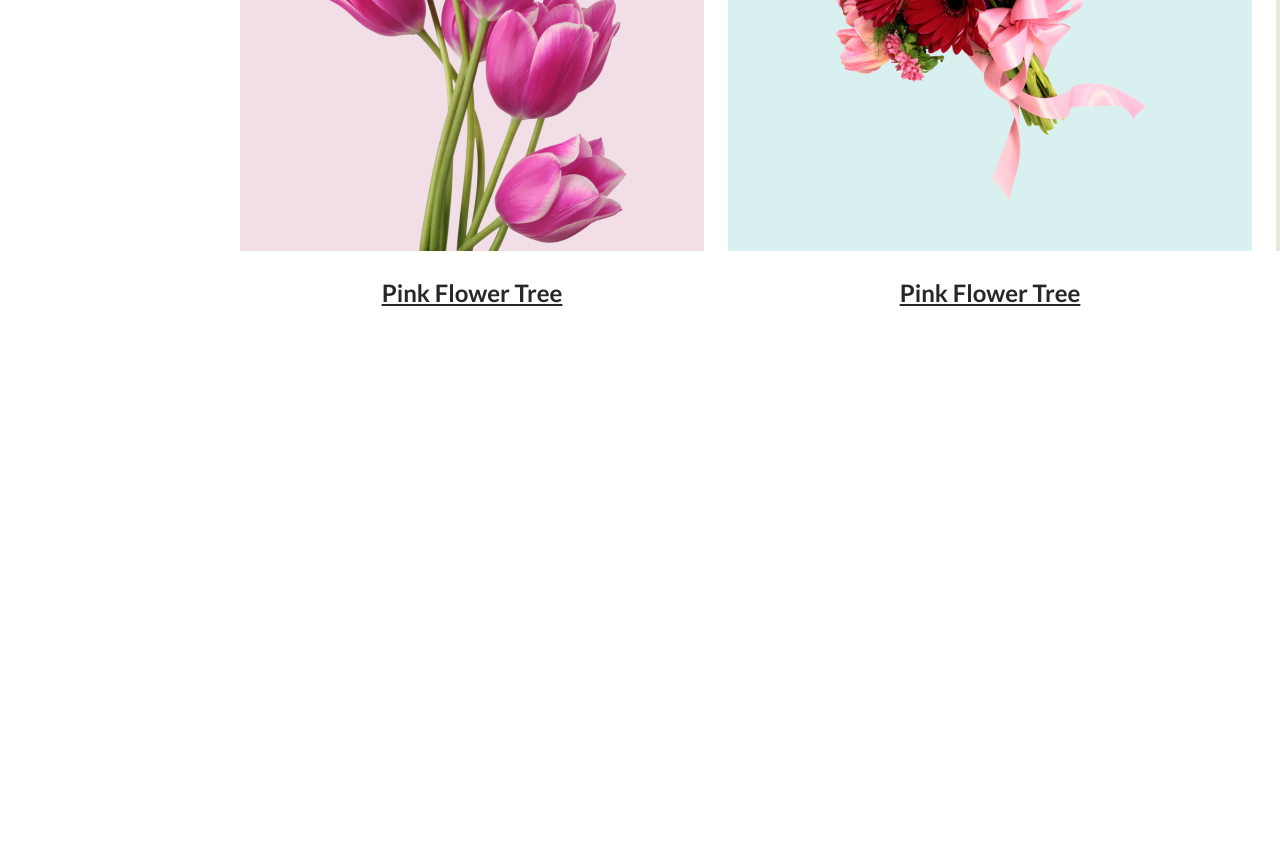
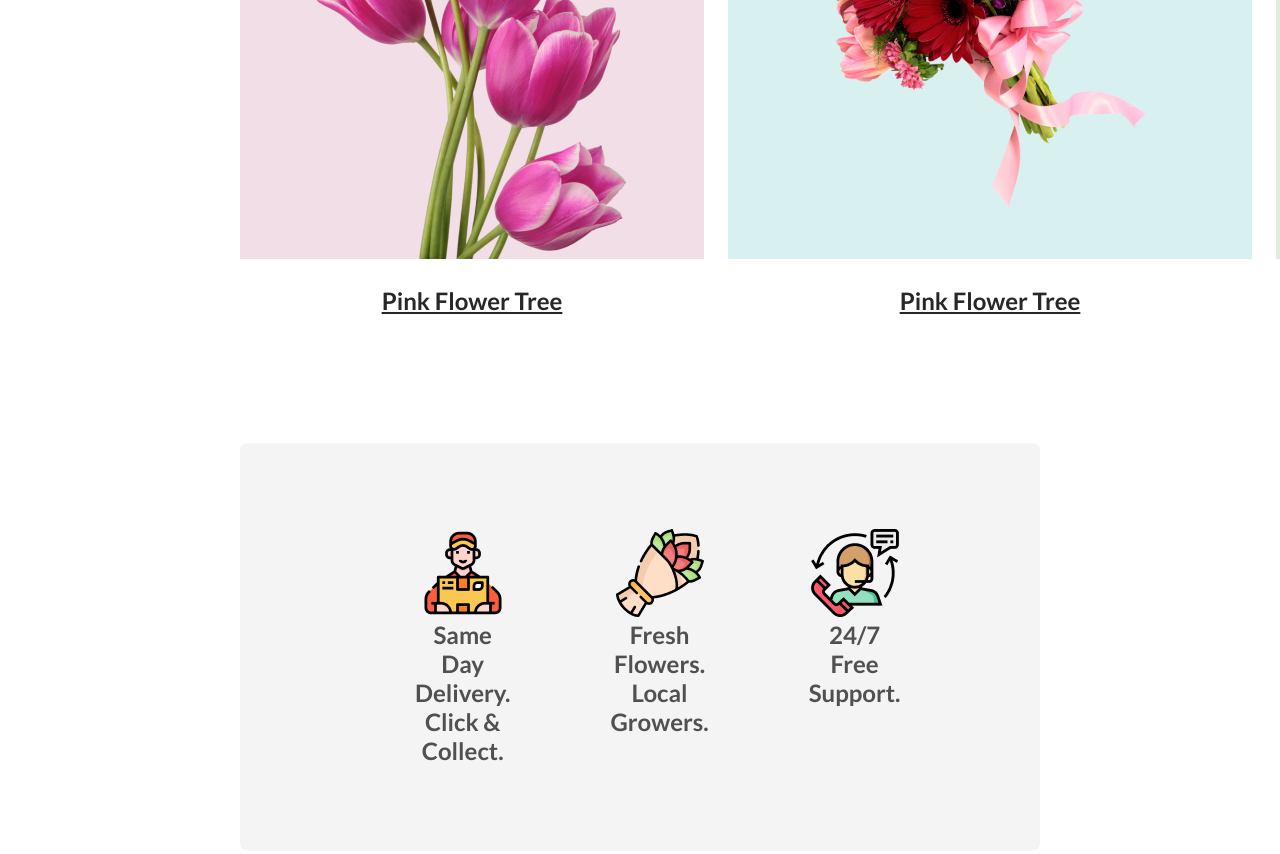
Before and after one commit to abir-arefin/flower-shop, a plain HTML site: page index.html in a window 1280 px wide. Shown: the part 1446-2300 px from the top of the page. Before the commit the page ends 1753 px from the top, so only its background shows below. Drawn offline with Linux system fonts and the light colour scheme.

Commit message:
created service section

```diff
--- a/index.html
+++ b/index.html
@@ -45,7 +45,23 @@
                     <img class="flower-img3" src="images/pngwing 7.png" alt="">
                     <p class="flower-des">Pink Flower Tree</p>
                 </div>
+            </div>
+        </section>
 
+        <section class="service">
+            <div class="service-cointainer">
+                <div class="service-detail">
+                    <img src="images/Group 57.png" alt="">
+                    <p class="ser-des">Same Day Delivery. Click & Collect.</p>
+                </div>
+                <div class="service-detail">
+                    <img src="images/Group 58.png" alt="">
+                    <p class="ser-des">Fresh Flowers. Local Growers.</p>
+                </div>
+                <div class="service-detail">
+                    <img src="images/Group 59.png" alt="">
+                    <p class="ser-des">24/7 Free Support.</p>
+                </div>
             </div>
         </section>
     </main>
--- a/styles/flower.css
+++ b/styles/flower.css
@@ -46,6 +46,7 @@
     padding: 20px 43px;
     border: none;
     margin-top: 32px;
+    font-size: 20px;
 }
 
 .feat-container {
@@ -53,6 +54,8 @@
     align-content: space-between;
     gap: 24px;
     padding: 48px 240px 0 240px;
+
+
 }
 
 .flower-img1 {
@@ -103,3 +106,26 @@
     text-decoration-line: underline;
     padding-top: 24px;
 }
+
+.service-cointainer {
+    display: flex;
+    /* text-align: center; */
+    gap: 100px;
+    padding: 86px 175px;
+
+}
+
+.service {
+
+    text-align: center;
+    border-radius: 8px;
+    background: rgba(39, 39, 39, 0.05);
+    margin: 128px 240px;
+}
+
+.ser-des {
+    color: rgba(39, 39, 39, 0.80);
+    font-size: 24px;
+    font-weight: 600;
+
+}
```
